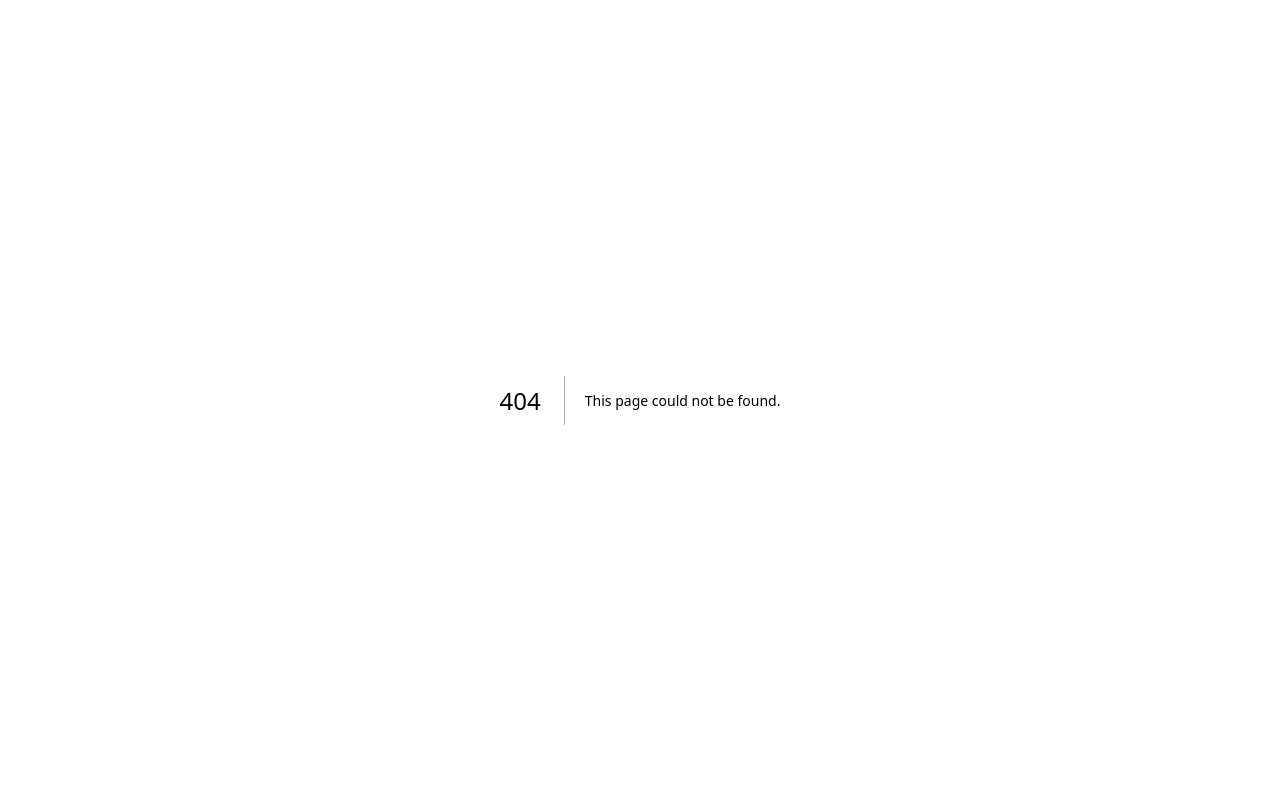
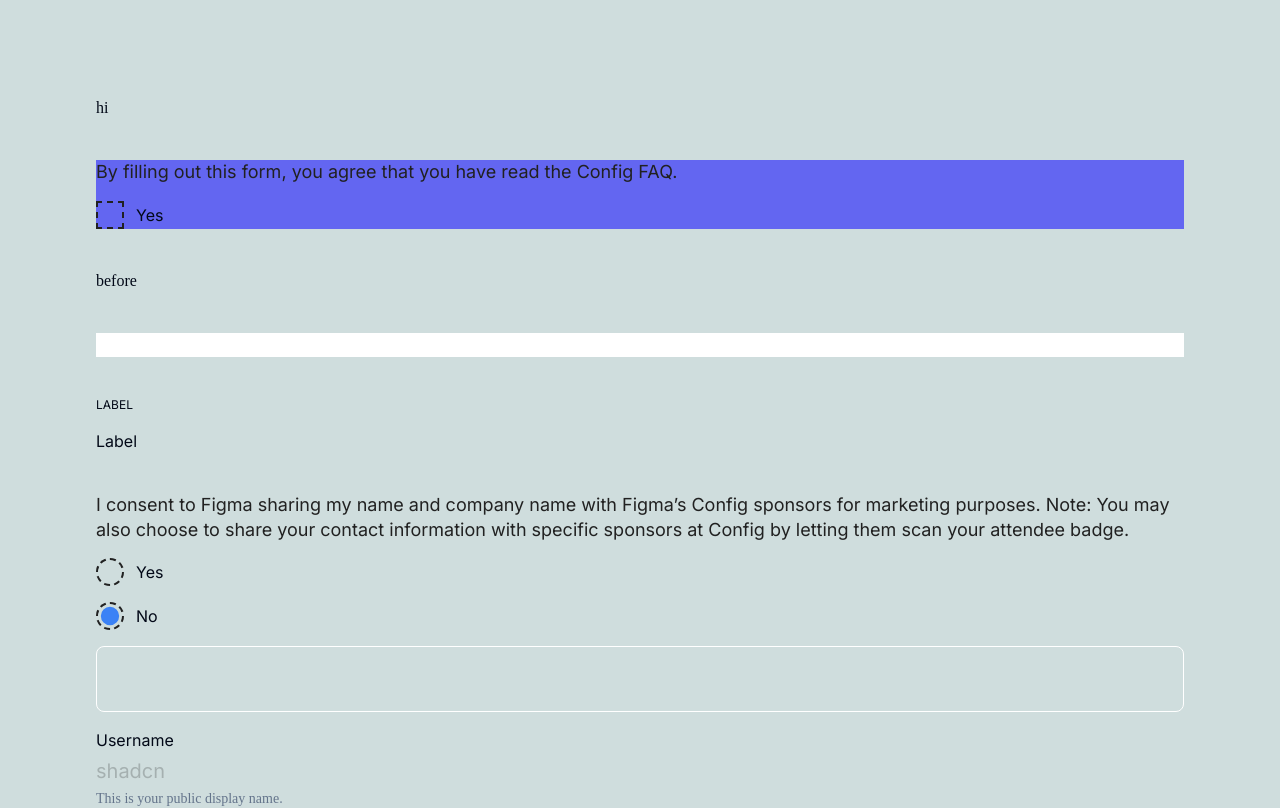
Before and after one commit to rttnbrgr/formkit, a Next.js app: page /demo in a window 1280 px wide. Before the commit this address had no page. Shown: the top 808 px of the page. Built offline with nearby package versions, Linux system fonts and the light colour scheme.

Commit message:
duplicate existing page to the demo folder

```diff
--- /dev/null
+++ b/src/app/demo/page.tsx
@@ -0,0 +1,79 @@
+import Image from "next/image";
+import { Checkbox } from "@/components/ui/checkbox";
+import { Label, LabelWrap } from "@/components/ui/label";
+import { RadioGroup, RadioGroupItem } from "@/components/ui/radio-group";
+
+import { ProfileForm } from "@/components/form-demo";
+import { ContactForm } from "@/components/contact-form";
+
+export default function Home() {
+  return (
+    <main className="flex min-h-screen flex-col justify-center p-24 bg-grey1">
+      <div className="flex flex-col gap-10 ">
+        {/* Checkbox */}
+        <div>hi</div>
+        <div className="flex flex-col gap-4 bg-indigo-500">
+          <div className="text-blackk font-sans text-lg font-normal leading-snug">
+            By filling out this form, you agree that you have read the Config
+            FAQ.
+          </div>
+          <LabelWrap>
+            <Checkbox id="terms" />
+            <Label htmlFor="terms">Yes</Label>
+          </LabelWrap>
+        </div>
+
+        {/* Input */}
+        <div>before</div>
+        {/* <div className="flex flex-col gap-4 ">
+          <WrappedInput />
+        </div>
+        <div className="flex flex-col gap-4 ">
+          <WrappedInput placeholder="Placeholder" />
+        </div> */}
+        <div className="flex flex-col gap-4 ">
+          <input />
+        </div>
+        <div className="flex flex-col gap-4 ">
+          <Label size="small">Label</Label>
+          <Label size="default">Label</Label>
+        </div>
+
+        {/* RadioGroup */}
+        <div className="flex flex-col gap-4 ">
+          <div className="text-blackk font-sans text-lg font-normal leading-snug">
+            I consent to Figma sharing my name and company name with Figma’s
+            Config sponsors for marketing purposes. Note: You may also choose to
+            share your contact information with specific sponsors at Config by
+            letting them scan your attendee badge.
+          </div>
+          <RadioGroup defaultValue="comfortable">
+            <LabelWrap>
+              <RadioGroupItem value="default" id="r1" />
+              <Label htmlFor="r1">Yes</Label>
+            </LabelWrap>
+            <LabelWrap>
+              <RadioGroupItem value="comfortable" id="r2" />
+              <Label htmlFor="r2">No</Label>
+            </LabelWrap>
+          </RadioGroup>
+        </div>
+      </div>
+      {/* foo */}
+      <div className="border border-white w-full rounded-lg py-8 px-4 my-4">
+        <div className="flex flex-col gap-4">
+          <div className="flex flex-row gap-4 ">
+            {/* <WrappedInput className="grow" />
+            <WrappedInput className="grow" placeholder="Placeholder" /> */}
+          </div>
+          {/* <WrappedInput /> */}
+        </div>
+      </div>
+      <ProfileForm />
+      <div className="mt-8"></div>
+      <hr />
+      <div className="mt-8"></div>
+      <ContactForm />
+    </main>
+  );
+}
```
